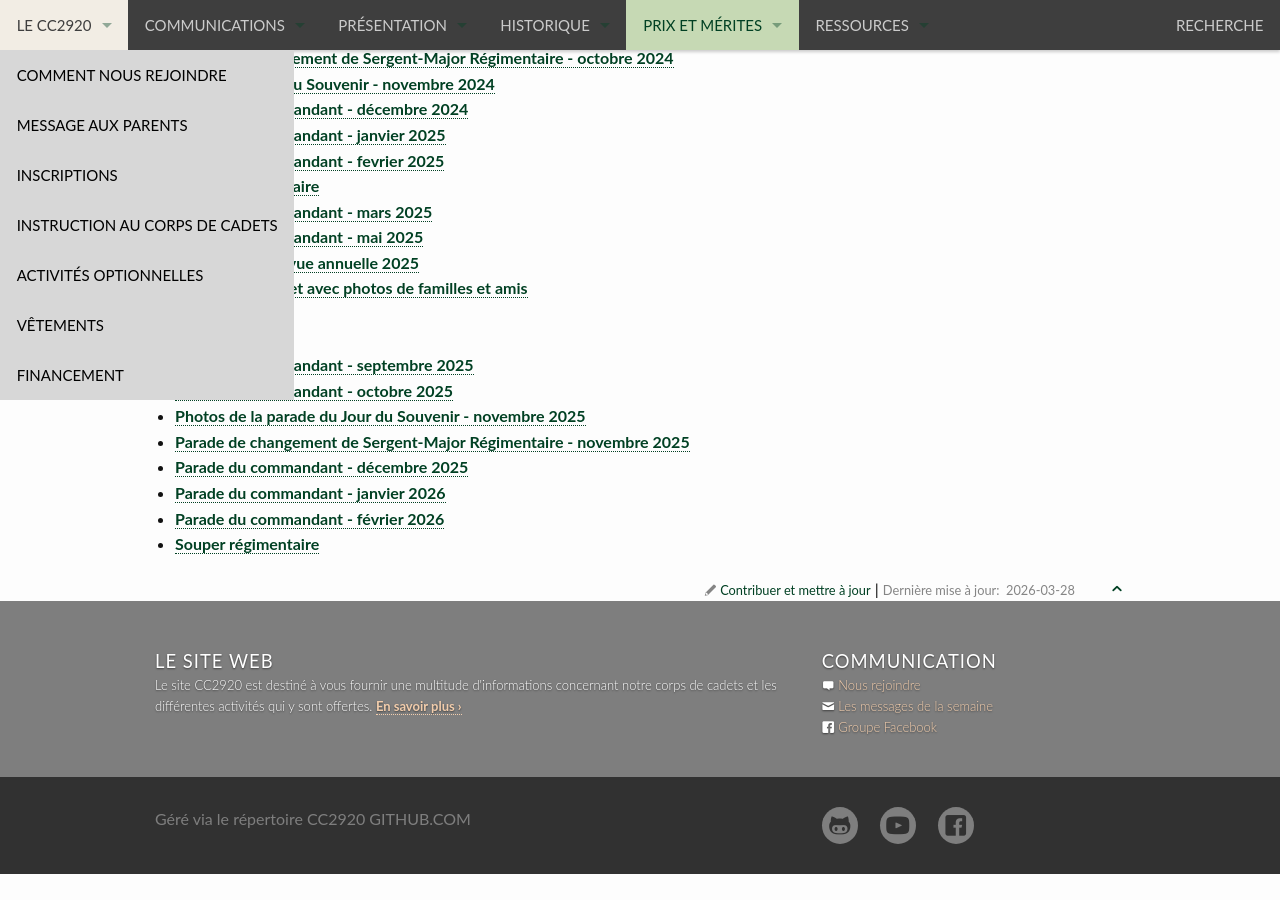
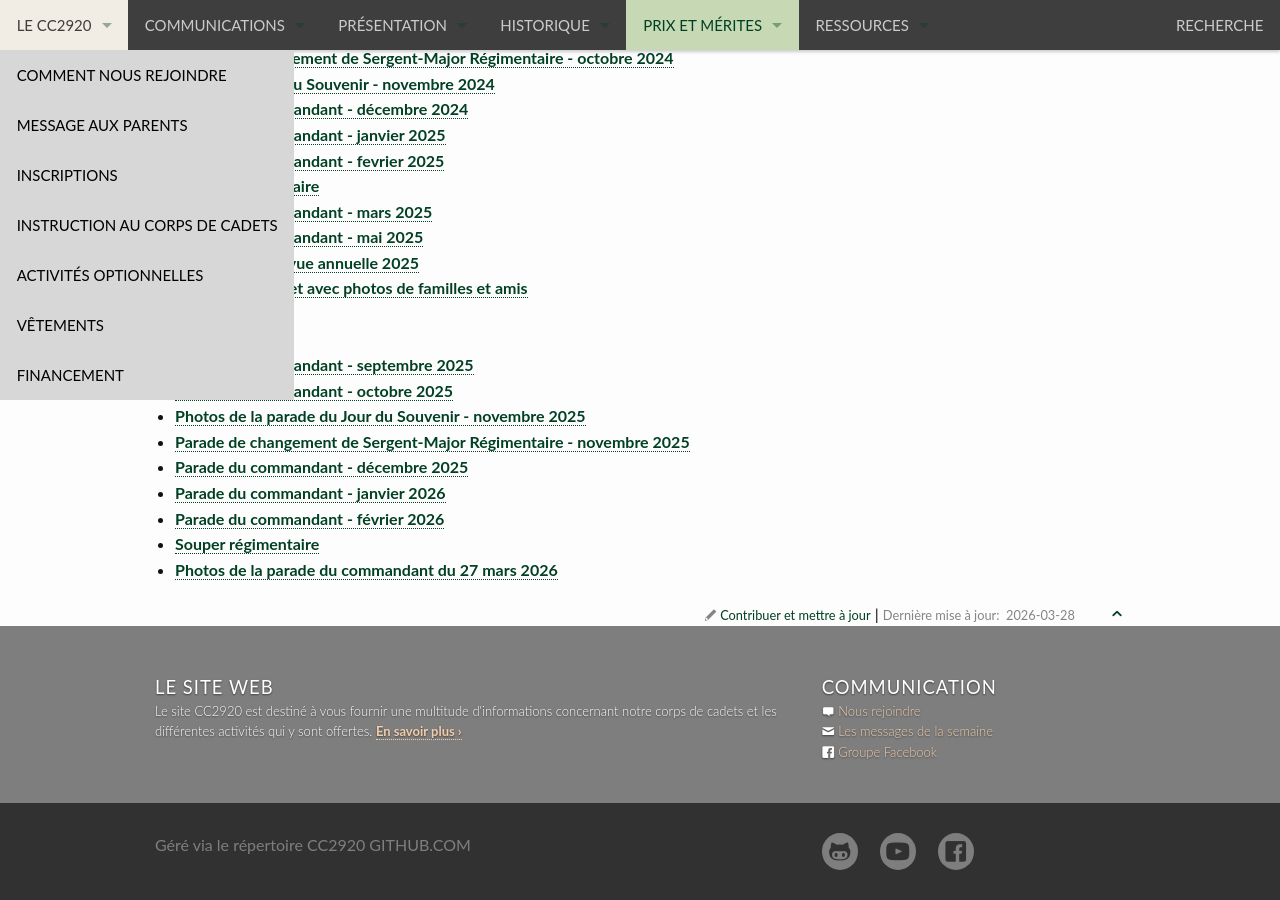
Before and after one commit to CC2920/web, a Jekyll site: the page built from _prix/photos.md, in a window 1280 px wide and 900 px high, scrolled down 5235 px. Built offline with Jekyll 4.4.1, drawn with Linux system fonts in a browser that asks for light colours; before the commit the page ends 6109 px from its top, so only the background shows below that.

Commit message:
Add photos from the parade du commandant on March 27, 2026

```diff
--- a/_prix/photos.md
+++ b/_prix/photos.md
@@ -203,3 +203,4 @@ title: "Galerie de photos"
 * [Parade du commandant - janvier 2026](https://photos.app.goo.gl/ikUKpVqPxYknXwxG6)
 * [Parade du commandant - février 2026](https://photos.app.goo.gl/QckncFGrGYeL3PDD6)
 * [Souper régimentaire](https://photos.app.goo.gl/5F5sxBgVrbM2tZSe7)
+* [Photos de la parade du commandant du 27 mars 2026](https://photos.app.goo.gl/th8ySTeEE1w4DDR86)
```
